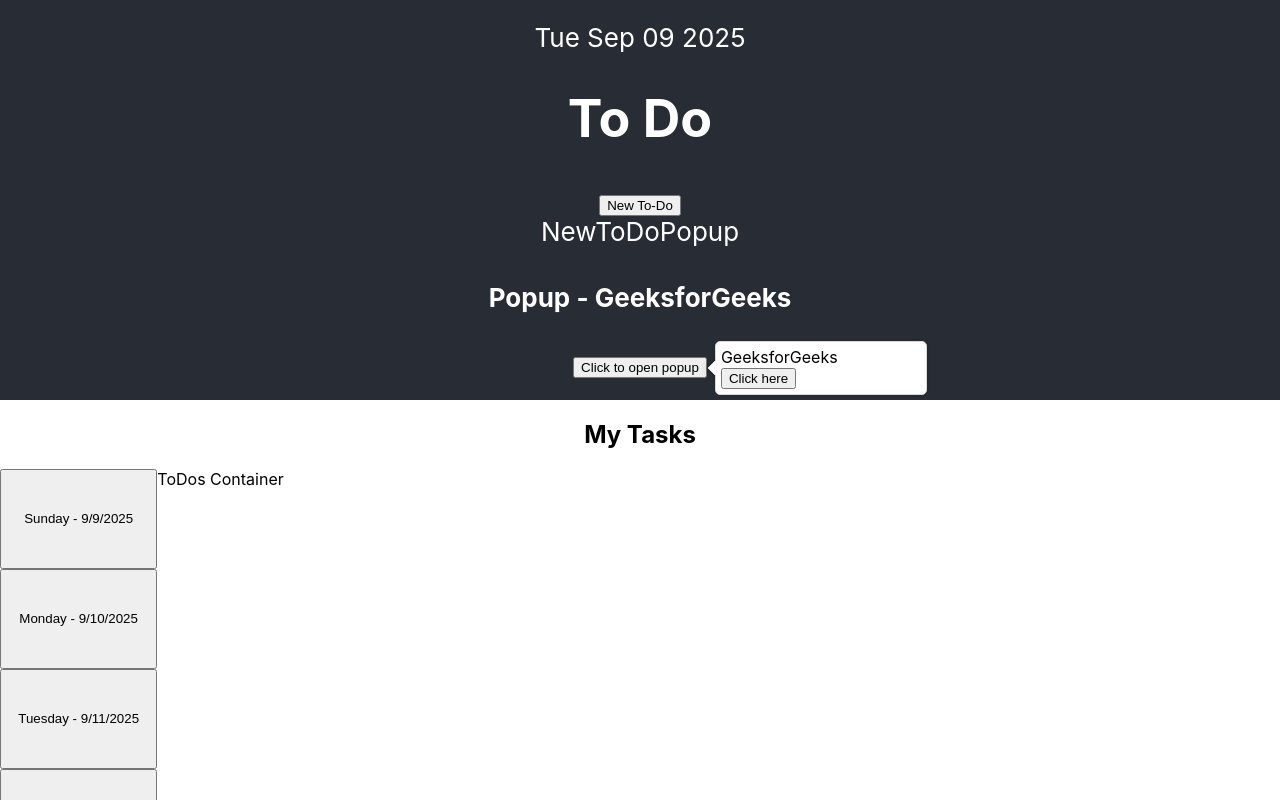
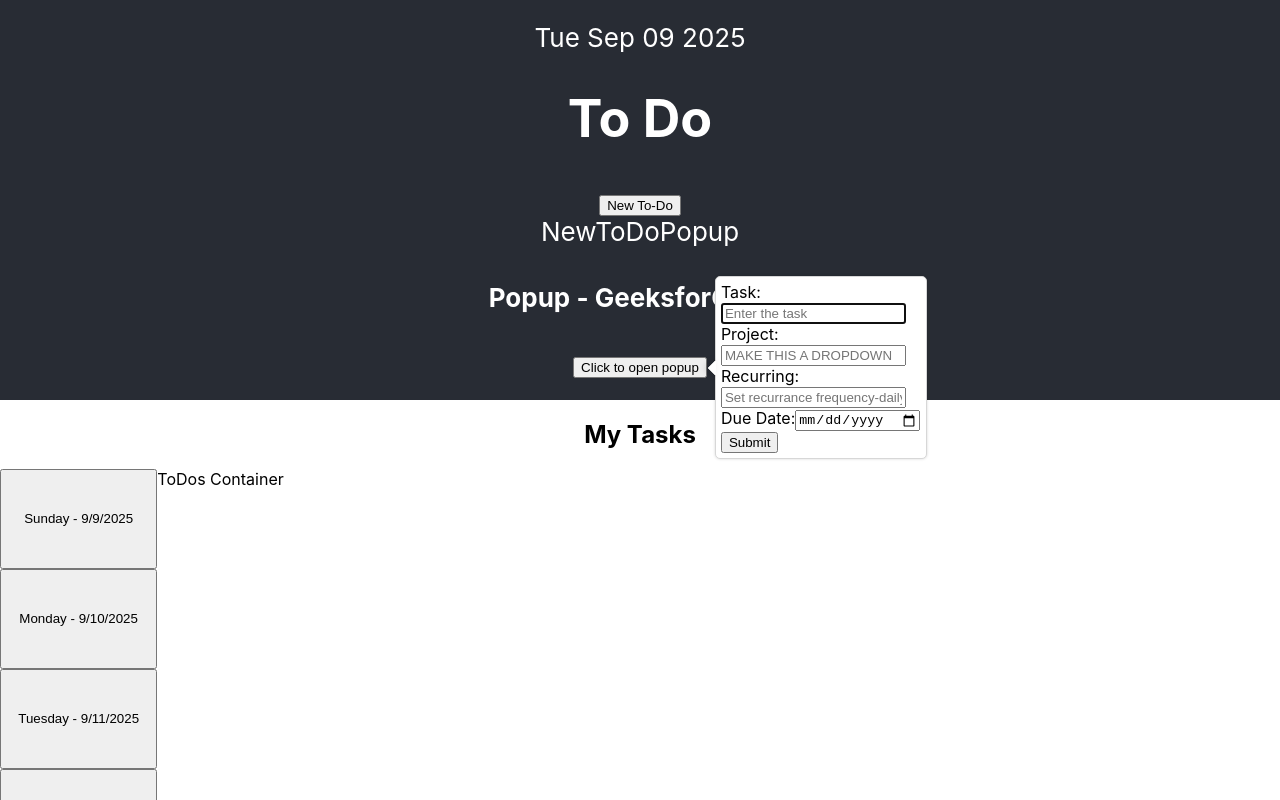
Before and after one commit to pinkx-xlink/react-to-do-app2025, a React (Create React App) app in the folder to-do/: page / in a window 1280 px wide. Both pictures are taken after a click on the button "Click to open popup". Shown: the top 800 px of the page. Built offline with nearby package versions, Linux system fonts and the light colour scheme.

Commit message:
Create basic to-do input form

```diff
--- a/to-do/src/components/NewToDoPopup.jsx
+++ b/to-do/src/components/NewToDoPopup.jsx
@@ -9,8 +9,21 @@
             <Popup trigger=
                 {<button> Click to open popup </button>}
                 position="right center">
-                <div>GeeksforGeeks</div>
-                <button>Click here</button>
+                 <form id="myForm">
+                    <label for="task">Task:</label>
+                    <input type="text" id="task" name="task" placeholder="Enter the task" required />
+                    <br/>
+                    <label for="project">Project:</label>
+                    <input type="text" id="project" name="project" placeholder="MAKE THIS A DROPDOWN" required />
+                    <br/>
+                    <label for="recurring">Recurring:</label>
+                    <input type="text" id="recurring" name="recurring" placeholder='Set recurrance frequency-daily, weekly, etc' require />
+                    <br/>
+                    <label for="dueDate">Due Date:</label>
+                    <input type="date" id="dueDate" name="dueDate" placeholder="Enter the due date" required />
+                    <br/>
+                    <button type="button" id="submitButton">Submit</button>
+                </form>
             </Popup>
     </div>
   )
```
